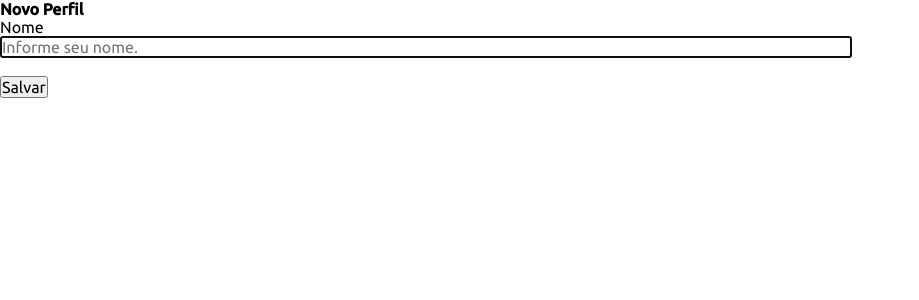
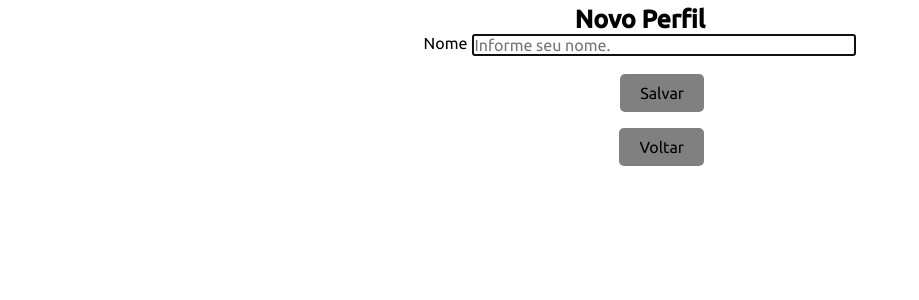
Before and after one commit to mrfelipesensei/FITNOW, a PHP site: page /perfis/create.php in a window 1280 px wide. Shown: the part 123-423 px from the top of the page, without its empty margins (0-919 px from the left). Run offline with PHP 8.4, Linux system fonts and the light colour scheme.

Commit message:
Finalizando estilização perfis

```diff
--- a/16/crud_1/perfis/create.php
+++ b/16/crud_1/perfis/create.php
@@ -1,5 +1,6 @@
 <!DOCTYPE html>
 <html lang="pt-br">
+
 <head>
     <meta charset="UTF-8">
     <meta name="viewport" content="width=device-width, initial-scale=1.0">
@@ -11,11 +12,45 @@
     <link rel="stylesheet" href="../assests/css/modal.css"> <!--modal.css-->
     <link rel="stylesheet" href="../assests/css/login.css"> <!--login.css-->
     <link rel="stylesheet" href="../assests/css/styles.css">
+    <style>
+        main h1 {
+            margin-top: 5px;
+            text-align: center;
+            font-size: 25px;
+        }
+
+        .form_center {
+            display: flex;
+            justify-content: center;
+        }
+
+        form label {
+            margin-right: 5px;
+        }
+
+        form input {
+            width: 30%;
+        }
+
+        .btn {
+            background-color: grey;
+            color: black;
+            border-radius: 5px;
+            border: none;
+            padding: 10px 20px;
+            position: absolute;
+            right: 45%;
+        }
+
+        .btn:hover {
+            background-color: green;
+            color: white;
+            transition: 1s;
+        }
+    </style>
     <title>Criando Perfil</title>
-    <link rel="stylesheet" href="../assets/css/style.css">
 </head>
-<body>
-<header class="main_header">
+    <header class="main_header">
         <div class="main_header_content">
             <a href="home.html" class="logo">
                 <img id="logofit" src="../img/logofit.png" alt="FITNOW - A qualquer hora e qualquer lugar"
@@ -30,14 +65,19 @@
             </nav>
         </div>
     </header>
+<body>
     <main>
         <h1>Novo Perfil</h1>
         <form action="save.php" method="post">
-            <label>Nome</label><br>
+        <div class="form_center" >
+        <label>Nome</label><br>
             <input type="text" name="nome" placeholder="Informe seu nome." size="80" required autofocus><br>
+        </div>
             <br>
             <button class="btn" type="submit">Salvar</button>
         </form>
+        <br><br><br>
+        <a href="index.php"><button class="btn">Voltar</button></a>
     </main>
 </body>
 
```
